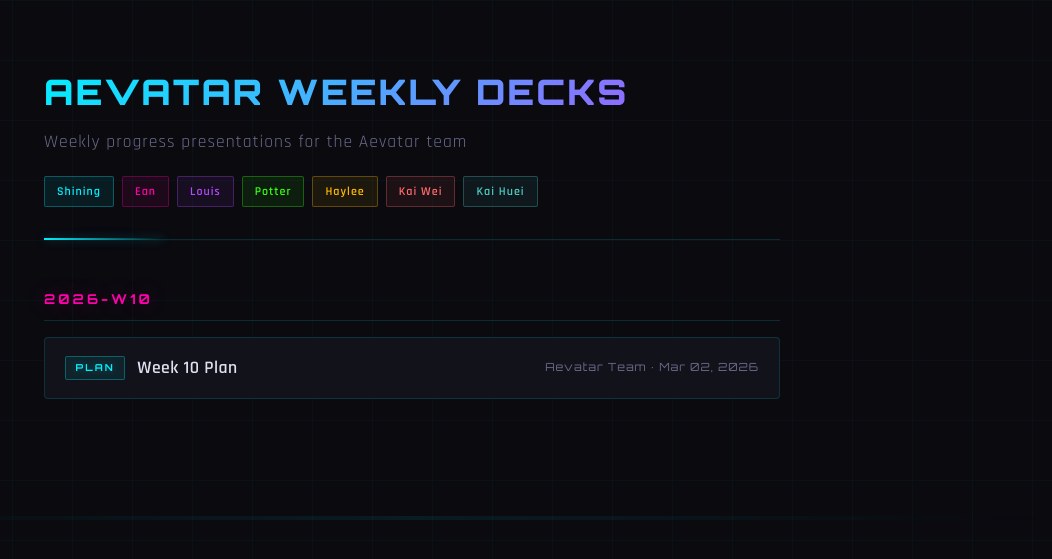
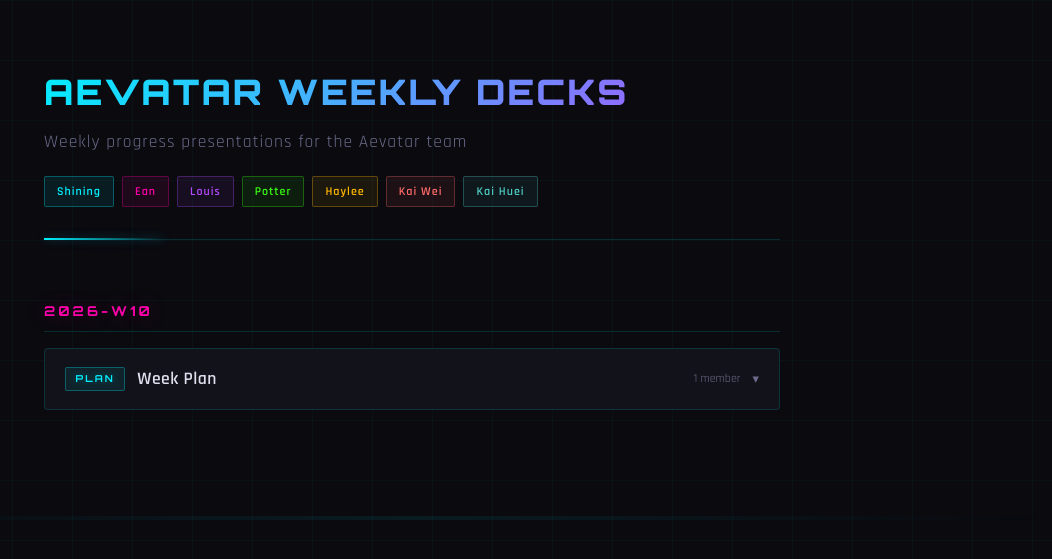
Before and after one commit to aevatarAI/aevatar-deck, a Jekyll site: the page built from index.md, in a window 1280 px wide. Shown: the top 559 px of the page, without its empty margins (228-1280 px from the left). Built offline with Jekyll 4.4.1, drawn with Linux system fonts in a browser that asks for light colours.

Commit message:
Restructure decks into per-member folders with expandable member selection on home page

```diff
--- a/_layouts/home.html
+++ b/_layouts/home.html
@@ -15,17 +15,49 @@ layout: default
   <main class="deck-list">
     {% assign decks_by_week = site.decks | sort: "date" | reverse | group_by: "week" %}
     {% for week in decks_by_week %}
+      {% assign week_plans = week.items | where: "type", "plan" %}
+      {% assign week_reviews = week.items | where: "type", "review" %}
       <section class="week-group">
         <h2>{{ week.name }}</h2>
-        <ul>
-          {% for deck in week.items %}
-            <li>
-              <span class="deck-badge deck-badge--{{ deck.type }}">{{ deck.type }}</span>
-              <a href="{{ deck.url | relative_url }}">{{ deck.title }}</a>
-              <span class="deck-meta">{{ deck.author }} &middot; {{ deck.date | date: "%b %d, %Y" }}</span>
-            </li>
-          {% endfor %}
-        </ul>
+
+        {% if week_plans.size > 0 %}
+        <div class="deck-row">
+          <div class="deck-row-header" onclick="this.parentElement.classList.toggle('expanded')">
+            <span class="deck-badge deck-badge--plan">plan</span>
+            <span class="deck-row-title">Week Plan</span>
+            <span class="deck-row-count">{{ week_plans.size }} member{% if week_plans.size != 1 %}s{% endif %}</span>
+            <span class="deck-row-arrow">&#9662;</span>
+          </div>
+          <div class="deck-row-members">
+            {% for deck in week_plans %}
+              <a href="{{ deck.url | relative_url }}" class="member-link">
+                <span class="member-name">{{ deck.member }}</span>
+                <span class="member-date">{{ deck.date | date: "%b %d" }}</span>
+              </a>
+            {% endfor %}
+          </div>
+        </div>
+        {% endif %}
+
+        {% if week_reviews.size > 0 %}
+        <div class="deck-row">
+          <div class="deck-row-header" onclick="this.parentElement.classList.toggle('expanded')">
+            <span class="deck-badge deck-badge--review">review</span>
+            <span class="deck-row-title">Week Review</span>
+            <span class="deck-row-count">{{ week_reviews.size }} member{% if week_reviews.size != 1 %}s{% endif %}</span>
+            <span class="deck-row-arrow">&#9662;</span>
+          </div>
+          <div class="deck-row-members">
+            {% for deck in week_reviews %}
+              <a href="{{ deck.url | relative_url }}" class="member-link">
+                <span class="member-name">{{ deck.member }}</span>
+                <span class="member-date">{{ deck.date | date: "%b %d" }}</span>
+              </a>
+            {% endfor %}
+          </div>
+        </div>
+        {% endif %}
+
       </section>
     {% endfor %}
   </main>
--- a/assets/css/style.css
+++ b/assets/css/style.css
@@ -128,32 +128,87 @@ body:not(.reveal *) {
   text-shadow: 0 0 20px rgba(255, 0, 170, 0.3);
 }
 
-/* ── Deck list ── */
-.deck-list ul {
-  list-style: none;
-  padding: 0;
-  margin: 0;
+/* ── Deck rows (expandable) ── */
+.deck-list {
   display: flex;
   flex-direction: column;
   gap: 0.5rem;
 }
 
-.deck-list li {
-  padding: 1rem 1.25rem;
-  display: flex;
-  justify-content: space-between;
-  align-items: center;
-  flex-wrap: wrap;
-  gap: 0.75rem;
+.deck-row {
   background: var(--color-surface);
   border: 1px solid var(--color-border);
   border-radius: 4px;
-  transition: all 0.3s ease;
-  position: relative;
   overflow: hidden;
+  margin-bottom: 0.5rem;
 }
 
-.deck-list li::before {
+.deck-row-header {
+  display: flex;
+  align-items: center;
+  gap: 0.75rem;
+  padding: 1rem 1.25rem;
+  cursor: pointer;
+  transition: background 0.2s ease;
+}
+
+.deck-row-header:hover {
+  background: var(--color-surface-hover);
+}
+
+.deck-row-title {
+  color: var(--color-text);
+  font-weight: 600;
+  font-size: 1.1rem;
+  letter-spacing: 0.5px;
+}
+
+.deck-row-count {
+  font-family: 'Rajdhani', sans-serif;
+  font-size: 0.75rem;
+  color: var(--color-muted);
+  margin-left: auto;
+}
+
+.deck-row-arrow {
+  color: var(--color-muted);
+  font-size: 0.8rem;
+  transition: transform 0.3s ease;
+}
+
+.deck-row.expanded .deck-row-arrow {
+  transform: rotate(180deg);
+}
+
+.deck-row-members {
+  max-height: 0;
+  overflow: hidden;
+  transition: max-height 0.3s ease;
+  border-top: 0 solid var(--color-border);
+}
+
+.deck-row.expanded .deck-row-members {
+  max-height: 500px;
+  border-top-width: 1px;
+}
+
+.member-link {
+  display: flex;
+  align-items: center;
+  justify-content: space-between;
+  padding: 0.75rem 1.25rem 0.75rem 2.5rem;
+  text-decoration: none;
+  color: var(--color-text);
+  transition: all 0.2s ease;
+  border-bottom: 1px solid rgba(0, 240, 255, 0.05);
+  position: relative;
+}
+
+.member-link:last-child {
+  border-bottom: none;
+}
+
+.member-link::before {
   content: '';
   position: absolute;
   left: 0;
@@ -162,43 +217,34 @@ body:not(.reveal *) {
   height: 100%;
   background: var(--color-neon-cyan);
   opacity: 0;
-  transition: opacity 0.3s ease;
+  transition: opacity 0.2s ease;
+}
+
+.member-link:hover {
+  background: var(--color-surface-hover);
+  padding-left: 2.75rem;
+}
+
+.member-link:hover::before {
+  opacity: 1;
   box-shadow: var(--glow-cyan);
 }
 
-.deck-list li:hover {
-  background: var(--color-surface-hover);
-  border-color: rgba(0, 240, 255, 0.3);
-  box-shadow: 0 0 20px rgba(0, 240, 255, 0.05);
-  transform: translateX(4px);
+.member-name {
+  font-weight: 600;
+  font-size: 1rem;
+  letter-spacing: 0.5px;
 }
 
-.deck-list li:hover::before {
-  opacity: 1;
+.member-link:hover .member-name {
+  color: var(--color-neon-cyan);
+  text-shadow: 0 0 15px rgba(0, 240, 255, 0.3);
 }
 
-.deck-list a {
-  color: var(--color-text);
-  text-decoration: none;
-  font-weight: 600;
-  font-size: 1.1rem;
-  letter-spacing: 0.5px;
-  transition: color 0.2s ease;
-}
-
-.deck-list a:hover {
-  color: var(--color-neon-cyan);
-  text-decoration: none;
-  text-shadow: 0 0 15px rgba(0, 240, 255, 0.4);
-}
-
-.deck-meta {
-  font-family: 'Orbitron', sans-serif;
-  font-size: 0.7rem;
+.member-date {
+  font-family: 'Rajdhani', sans-serif;
+  font-size: 0.75rem;
   color: var(--color-muted);
-  white-space: nowrap;
-  letter-spacing: 1px;
-  margin-left: auto;
 }
 
 /* ── Type badges ── */
```
Also changed, not shown: _decks/20260302-week10/shining/plan.md (renamed from _decks/20260302-week10/plan.md, +1 -0 lines).
